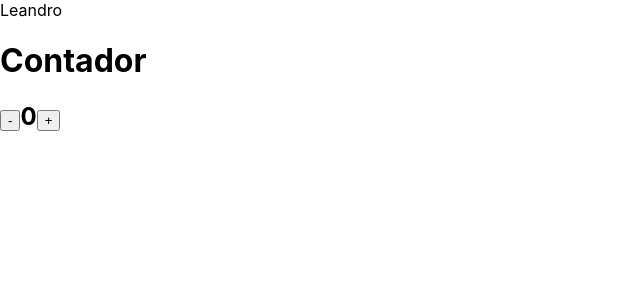
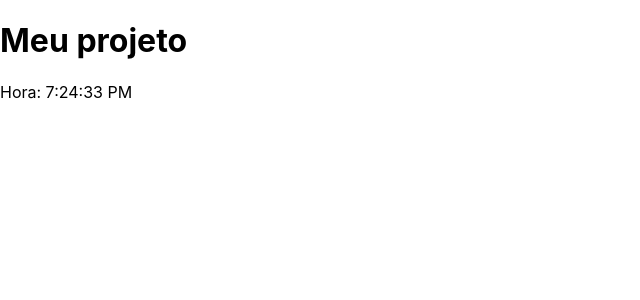
Before and after one commit to leandrolimadeveloper/Curso-react-udemy, a React (Create React App) app in the folder meu-site/: page / in a window 1280 px wide. Shown: the top 300 px of the page, without its empty margins (0-640 px from the left). Built offline with nearby package versions, Linux system fonts and the light colour scheme.

Commit message:
37. Ciclo de vida dos componentes

```diff
--- a/meu-site/src/App.js
+++ b/meu-site/src/App.js
@@ -4,39 +4,25 @@ class App extends Component {
   constructor(props) {
     super(props)
     this.state = {
-      nome: 'Leandro',
-      contador: 0
+      hora: '00:00:00'
     }
-    this.aumentar = this.aumentar.bind(this)
-    this.diminuir = this.diminuir.bind(this)
   }
 
-  aumentar() {
-    let state = this.state
-    state.contador += 1
-    state.nome = 'Roberta'
-    this.setState(state)
+  componentDidMount() {
+    setInterval(() => {
+      this.setState({hora: new Date().toLocaleTimeString()})
+    }, 1000)
   }
 
-  diminuir() {
-    let state = this.state
-    if(state.contador === 0) {
-      alert('Chegou a zero!')
-    }
-    state.contador -= 1
-    this.setState(state)
+  componentDidUpdate() {
+    console.log('Atualizou!')
   }
 
   render() {
     return(
       <div>
-        {this.state.nome}
-        <h1>Contador</h1>
-        <h2>
-          <button onClick={this.diminuir}>-</button>
-            {this.state.contador}
-          <button onClick={this.aumentar}>+</button>
-        </h2>
+        <h1>Meu projeto</h1>
+        <p>Hora: {this.state.hora}</p>
       </div>
     )
   }
```
